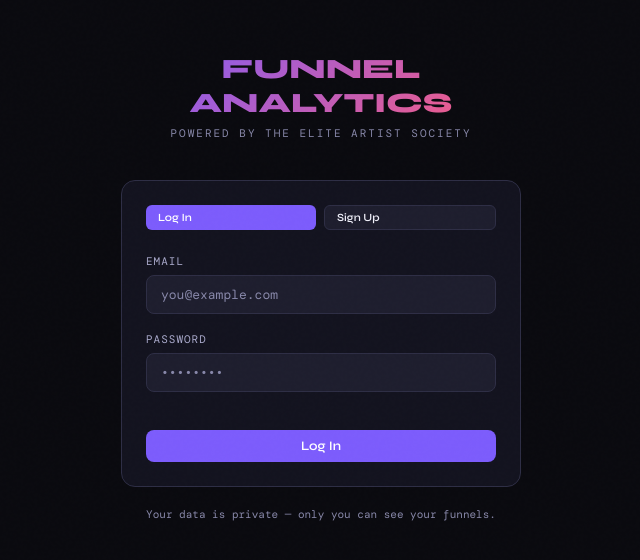
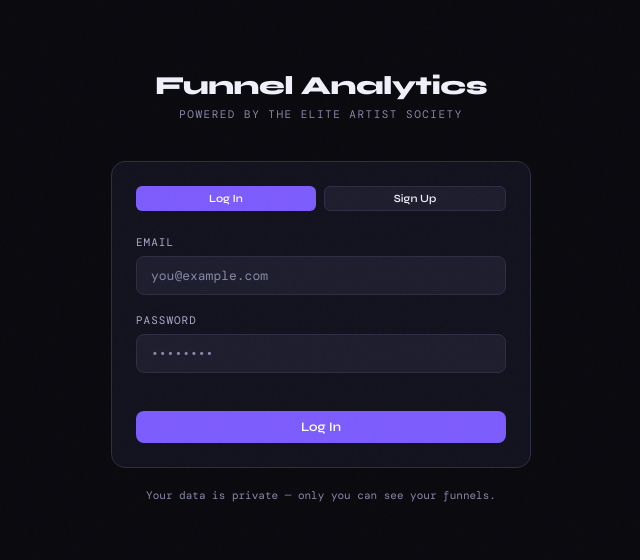
Before and after one commit to Anthonyurm/Manychat-Funnel-Analytics, a React (Vite) app: page / in a window 1280 px wide. Shown: the part 114-674 px from the top of the page, without its empty margins (319-959 px from the left). Built offline with nearby package versions, Linux system fonts and the light colour scheme; no server answers.

Commit message:
Update Login.jsx

```diff
--- a/src/pages/Login.jsx
+++ b/src/pages/Login.jsx
@@ -4,7 +4,7 @@ import { supabase } from '../lib/supabase'
 export default function Login() {
   const [email, setEmail] = useState('')
   const [password, setPassword] = useState('')
-  const [mode, setMode] = useState('login') // login | signup
+  const [mode, setMode] = useState('login')
   const [loading, setLoading] = useState(false)
   const [error, setError] = useState('')
   const [success, setSuccess] = useState('')
@@ -14,7 +14,6 @@ export default function Login() {
     setLoading(true)
     setError('')
     setSuccess('')
-
     if (mode === 'login') {
       const { error } = await supabase.auth.signInWithPassword({ email, password })
       if (error) setError(error.message)
@@ -27,29 +26,23 @@ export default function Login() {
   }
 
   return (
-    <div style={{
-      minHeight: '100vh', display: 'flex', alignItems: 'center', justifyContent: 'center',
-      padding: 20,
-    }}>
-      <div style={{ width: '100%', maxWidth: 400 }}>
-        {/* Logo */}
+    <div style={{ minHeight: '100vh', display: 'flex', alignItems: 'center', justifyContent: 'center', padding: 20 }}>
+      <div style={{ width: '100%', maxWidth: 420 }}>
         <div style={{ textAlign: 'center', marginBottom: 40 }}>
-          <div style={{
-            fontSize: 28, fontWeight: 800,
-            background: 'linear-gradient(135deg, var(--accent), var(--accent2))',
-            WebkitBackgroundClip: 'text', WebkitTextFillColor: 'transparent', backgroundClip: 'text',
-          }}>FUNNEL ANALYTICS</div>
-          <div style={{ fontFamily: 'var(--mono)', fontSize: 11, color: 'var(--muted)', marginTop: 6, letterSpacing: 2 }}>
-            POWERED BY THE ELITE ARTIST SOCIETY
+          <div style={{ fontSize: 26, fontWeight: 800, color: 'var(--text)', letterSpacing: '-0.5px' }}>
+            Funnel Analytics
+          </div>
+          <div style={{ fontFamily: 'var(--mono)', fontSize: 11, color: 'var(--muted)', marginTop: 6, letterSpacing: 1.5, textTransform: 'uppercase' }}>
+            Powered by The Elite Artist Society
           </div>
         </div>
 
         <div className="card">
           <div style={{ display: 'flex', gap: 8, marginBottom: 24 }}>
             {['login', 'signup'].map(m => (
-              <button key={m} onClick={() => { setMode(m); setError(''); setSuccess(''); }}
+              <button key={m} onClick={() => { setMode(m); setError(''); setSuccess('') }}
                 className={'btn btn-sm ' + (mode === m ? 'btn-primary' : 'btn-ghost')}
-                style={{ flex: 1 }}>
+                style={{ flex: 1, justifyContent: 'center' }}>
                 {m === 'login' ? 'Log In' : 'Sign Up'}
               </button>
             ))}
@@ -66,10 +59,8 @@ export default function Login() {
               <input className="form-input" type="password" value={password}
                 onChange={e => setPassword(e.target.value)} placeholder="••••••••" required minLength={6} />
             </div>
-
             {error && <div className="error-msg">{error}</div>}
             {success && <div className="success-msg">{success}</div>}
-
             <button className="btn btn-primary" type="submit" disabled={loading}
               style={{ width: '100%', marginTop: 20, justifyContent: 'center' }}>
               {loading ? <><span className="spinner" /> Loading…</> : mode === 'login' ? 'Log In' : 'Create Account'}
```
